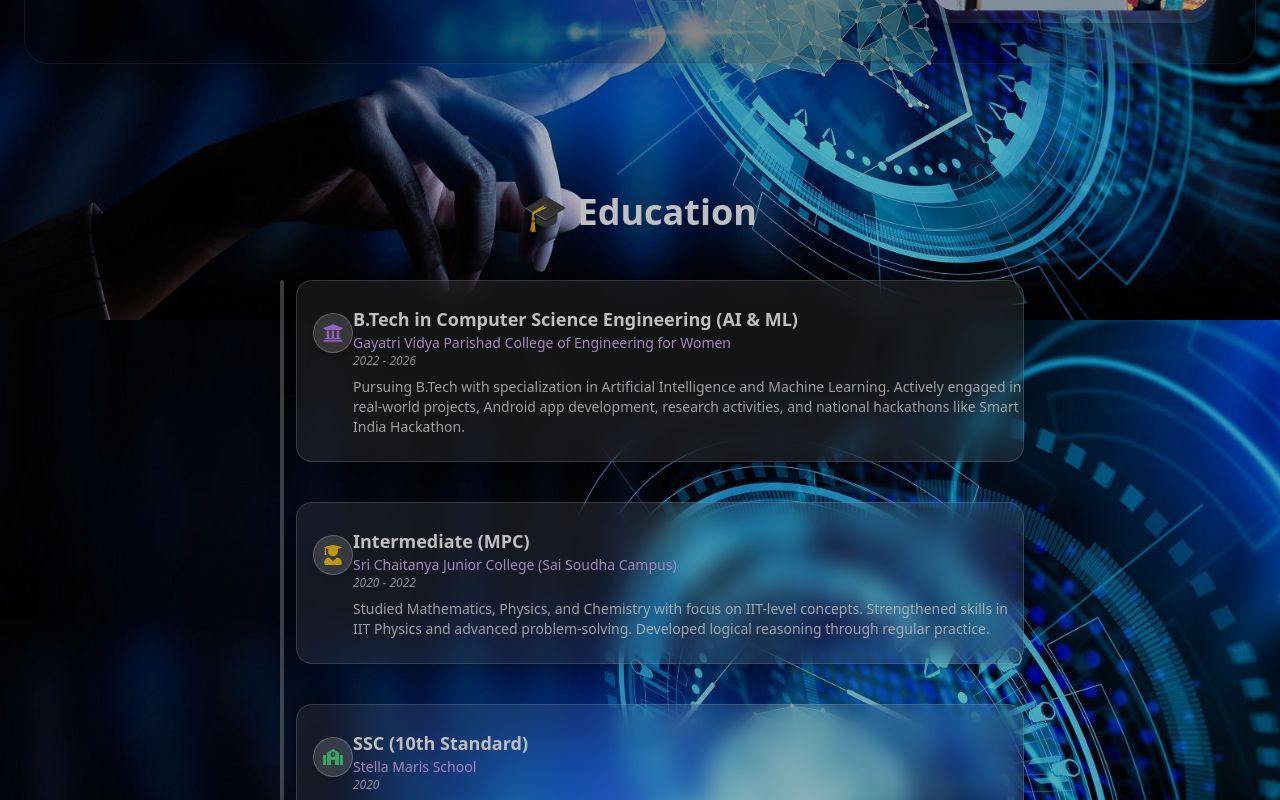
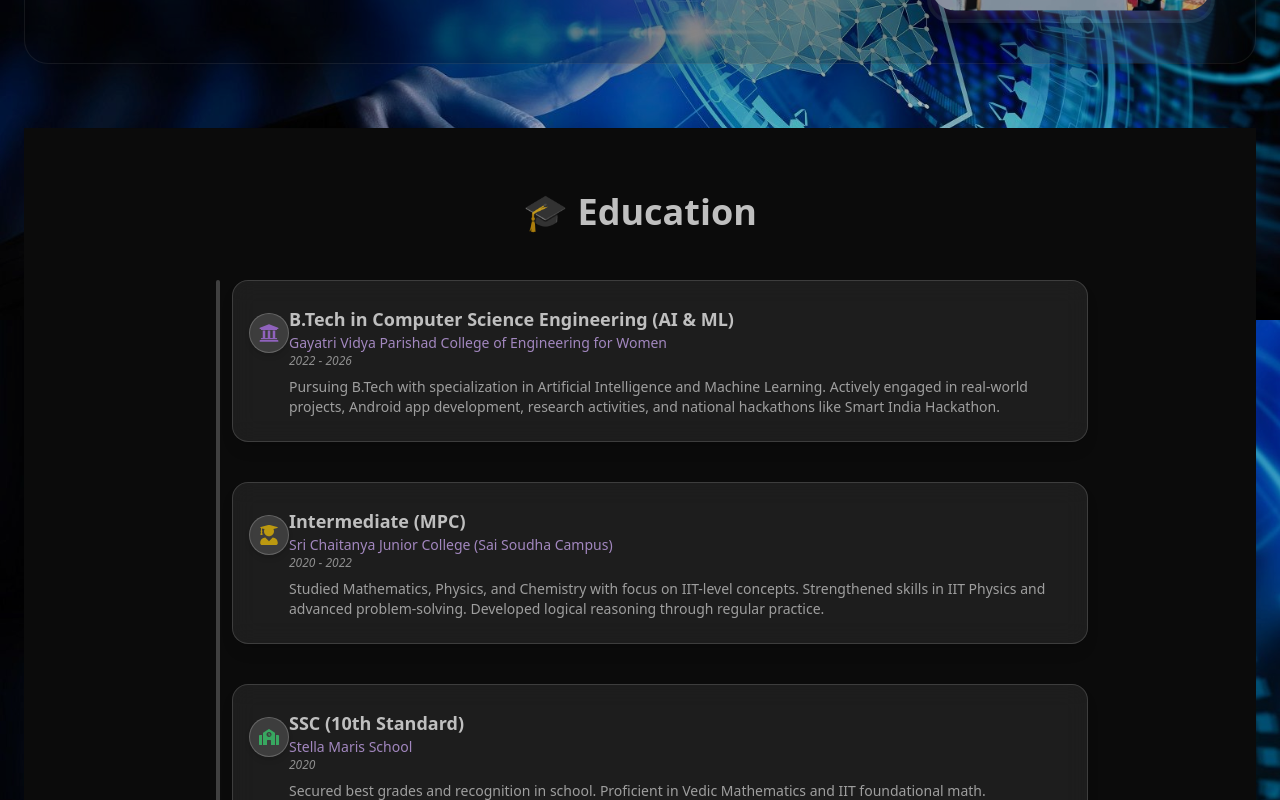
Before and after one commit to gayatrihub/my_port, a React (Create React App) app: page / in a window 1280 px wide. Shown: the part 1280-2080 px from the top of the page. Built offline with nearby package versions, Linux system fonts and the light colour scheme.

Commit message:
Update EducationTimeline.jsx

```diff
--- a/src/components/EducationTimeline.jsx
+++ b/src/components/EducationTimeline.jsx
@@ -31,7 +31,8 @@ const educationData = [
 
 const EducationTimeline = () => {
   return (
-    <section className="min-h-screen py-16 px-4 sm:px-10 font-[ui-sans-serif,system-ui,-apple-system,BlinkMacSystemFont,'Segoe UI',Roboto,'Helvetica Neue',Arial,'Noto Sans',sans-serif]">
+    <section className="min-h-screen py-16 px-4 sm:px-10 font-[ui-sans-serif,system-ui,-apple-system,BlinkMacSystemFont,'Segoe UI',Roboto,'Helvetica Neue',Arial,'Noto Sans',sans-serif] bg-[#0e0e0e]">
+      <div className="outer-container max-w-6xl mx-auto">
         <motion.h2
           initial={{ opacity: 0, y: -20 }}
           animate={{ opacity: 1, y: 0 }}
@@ -41,8 +42,8 @@ const EducationTimeline = () => {
           🎓 Education
         </motion.h2>
 
-      <div className="relative max-w-3xl mx-auto pl-10">
-        {/* Vertical timeline line */}
+        <div className="relative max-w-4xl mx-auto pl-10">
+          {/* Timeline vertical line */}
           <div className="absolute top-0 bottom-0 left-6 w-1 bg-white/30 rounded-full"></div>
 
           {educationData.map((edu, index) => (
@@ -52,8 +53,9 @@ const EducationTimeline = () => {
               whileInView={{ opacity: 1, x: 0 }}
               transition={{ duration: 0.5, delay: index * 0.2 }}
               viewport={{ once: true }}
-            className="relative pl-14 py-6 mb-10 bg-white/10 border border-white/20 rounded-2xl backdrop-blur-md shadow-lg"
+              className="relative w-full pl-14 pr-6 py-6 mb-10 bg-white/10 border border-white/20 rounded-2xl backdrop-blur-md shadow-lg"
             >
+              {/* Dot and icon */}
               <div className="absolute left-4 top-8">
                 <div className="w-10 h-10 flex items-center justify-center rounded-full bg-white/20 border border-white/30 shadow-md">
                   {edu.icon}
@@ -67,6 +69,7 @@ const EducationTimeline = () => {
             </motion.div>
           ))}
         </div>
+      </div>
     </section>
   );
 };
```
Lines whose indentation alone changed are shown as unchanged.
